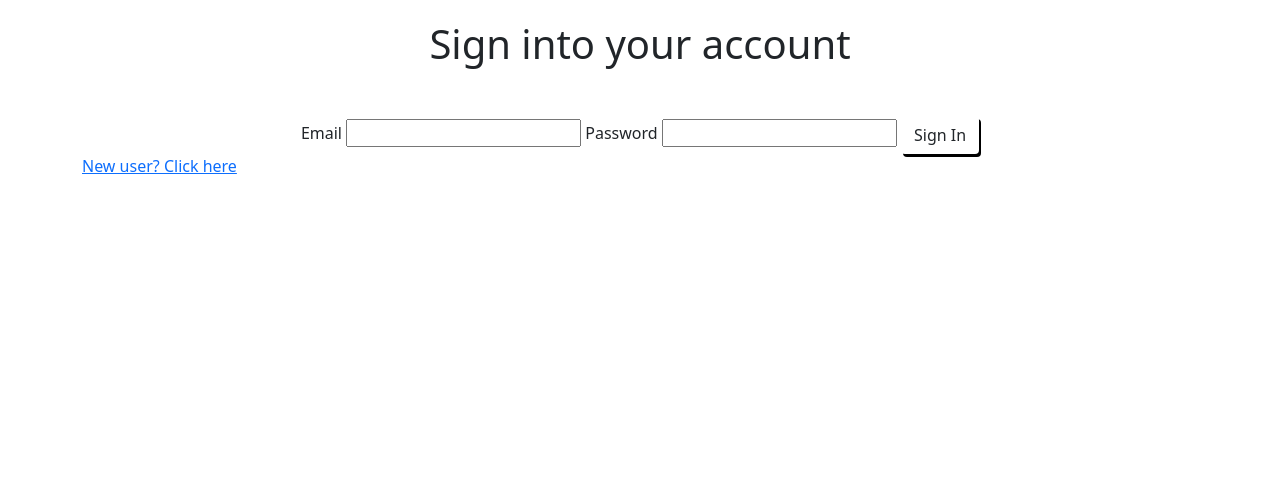
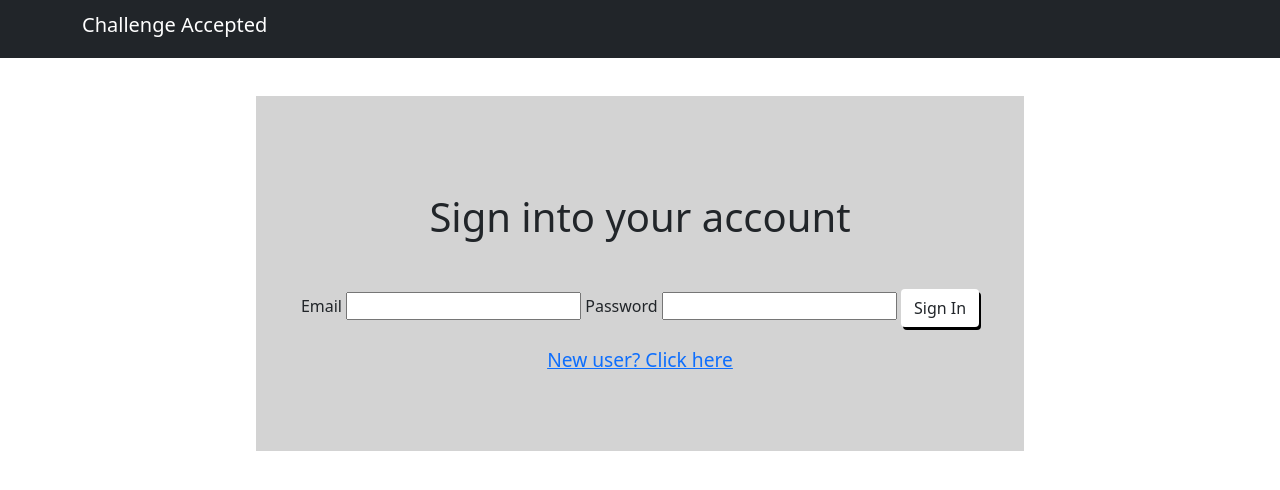
Before and after one commit to jlstern3/challengeaccepted, a Django app: page / in a window 1280 px wide. Shown: the top 490 px of the page. Run offline with Django 3.2, Linux system fonts and the light colour scheme; some libraries are stand-ins or nearby versions.

Commit message:
Navbars added to login and registration, more formatting on both those pages as well

```diff
--- a/challenges_app/templates/challenge_details.html
+++ b/challenges_app/templates/challenge_details.html
@@ -46,7 +46,7 @@
             </div>
         </div>
     </nav>
-    <div class="container" style="margin: 60px;">
+    <div class="container" style="padding-top: 3%;">
         <h1 style="margin-bottom: 3%"><a href="/challenges"><i class="bi-arrow-left-circle" style="font-size: 2rem; color: black"></i></a>
             {{one_challenge.name}}</h1>
         <p><span style="font-weight: bold; font-size: larger;">Description: </span>{{one_challenge.description}}</p>
--- a/challenges_app/templates/login.html
+++ b/challenges_app/templates/login.html
@@ -10,7 +10,8 @@
     <title>Login</title>
     {% load static %}
     <link rel="stylesheet" href="{% static 'style_login_register.css' %}">
-    <link rel="stylesheet" href="https://use.fontawesome.com/releases/v5.7.0/css/all.css" integrity="sha384-lZN37f5QGtY3VHgisS14W3ExzMWZxybE1SJSEsQp9S+oqd12jhcu+A56Ebc1zFSJ" crossorigin="anonymous">
+    <link rel="stylesheet" href="https://use.fontawesome.com/releases/v5.7.0/css/all.css"
+        integrity="sha384-lZN37f5QGtY3VHgisS14W3ExzMWZxybE1SJSEsQp9S+oqd12jhcu+A56Ebc1zFSJ" crossorigin="anonymous">
     <!-- <svg xmlns="http://www.w3.org/2000/svg" width="16" height="16" fill="currentColor" class="bi bi-house-door-fill"
         viewBox="0 0 16 16">
         <path
@@ -31,7 +32,20 @@
 </head>
 
 <body>
-    <div class="container">
+    <nav class="navbar sticky-top navbar-expand-lg navbar-dark bg-dark">
+        <!-- MAKE CONTAINER-FLUID to change location of navbar as screen widens/shrinks -->
+        <div class="container">
+            <h2 class="navbar-brand">Challenge Accepted</h2>
+            <button class="navbar-toggler" type="button" data-bs-toggle="collapse"
+                data-bs-target="#navbarSupportedContent" aria-controls="navbarSupportedContent" aria-expanded="false"
+                aria-label="Toggle navigation">
+                <span class="navbar-toggler-icon"></span>
+            </button>
+        </div>
+        </div>
+    </nav>
+    <div class="container"
+        style="background-color: lightgrey; max-width: 60%; padding-top: 6%; padding-bottom: 6%; margin-top: 3%;">
         <div class="page-header">
             <div class="text-center">
                 <div id="login">
@@ -44,15 +58,17 @@
                     {% endfor %}
                 </ul>
                 {% endif %}
-                <form action="/users/login" method="POST">
+                <form action="/users/login" method="POST" style="padding-bottom: 2.5%;">
                     {% csrf_token %}
                     <label>Email <input type=text name="email"></label>
+                    <!-- style="display:block;" to get inputs on top of each other -->
                     <label>Password <input type=password name="password"></label>
-                    <button class="btn btn-default" type="submit" value="Sign In">Sign In</button>
+                    <button style="background-color: white;" class="btn btn-default" type="submit" value="Sign In">Sign
+                        In</button>
                 </form>
+                <a href="/users/register" style="font-size: larger;">New user? Click here</a>
             </div>
         </div>
-        <a href="/users/register">New user? Click here</a>
     </div>
 </body>
 
--- a/challenges_app/views.py
+++ b/challenges_app/views.py
@@ -1,5 +1,5 @@
 from django.shortcuts import render, redirect
-from .models import *
+from .models import User, Challenge
 import bcrypt
 from django.contrib import messages
 from django.db.models import Count
```
Also changed, not shown: challenges_app/templates/register.html (+26 -3 lines), db.sqlite3.
